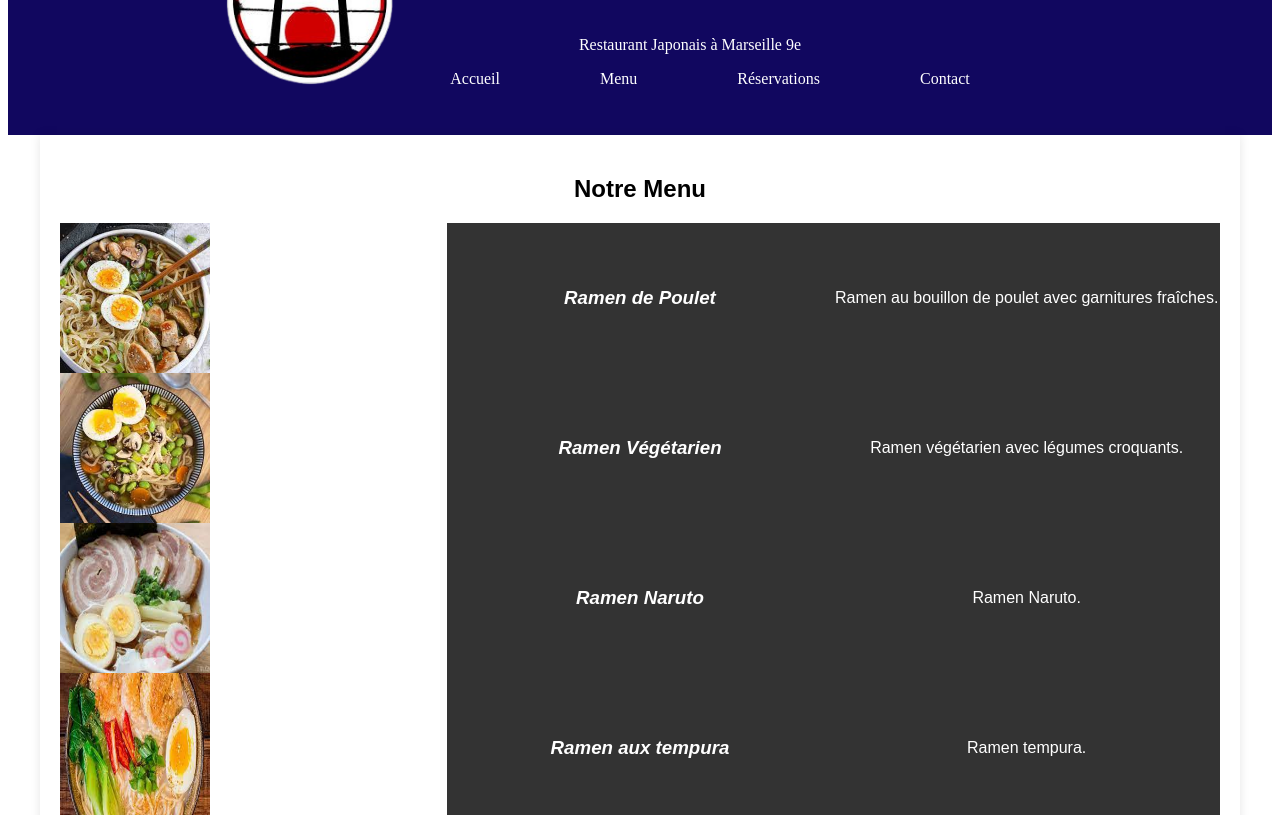
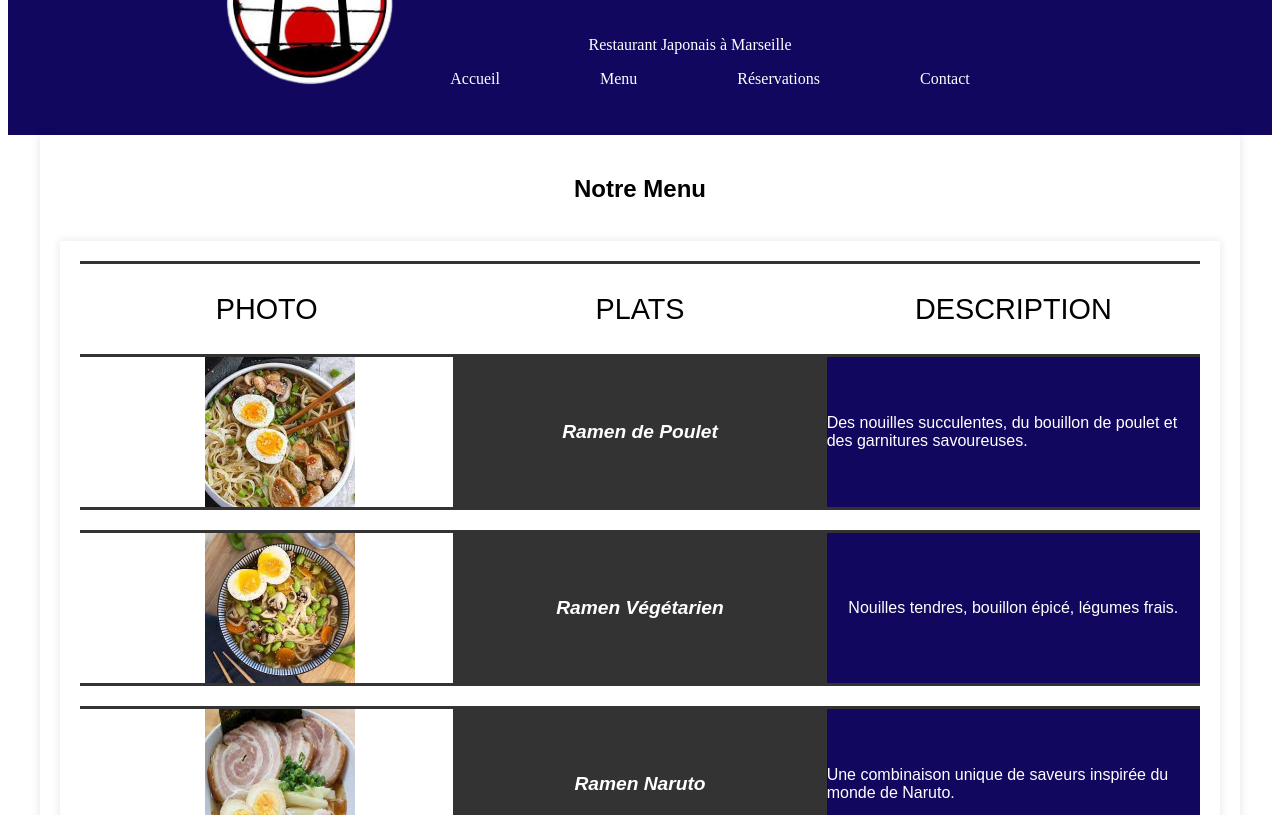
Before and after one commit to Dada-nol/Ramen-master, a plain HTML site: page Ramen master/Pages/menu.html in a window 1280 px wide. Shown: the part 137-952 px from the top of the page. Drawn offline with Linux system fonts and the light colour scheme.

Commit message:
add html

```diff
--- a/Ramen master/Pages/menu.html
+++ b/Ramen master/Pages/menu.html
@@ -3,6 +3,7 @@
 <head>
     <meta charset="UTF-8">
     <meta name="viewport" content="width=device-width, initial-scale=1.0">
+    <meta name="description" content="Restaurant japonais à Marseille dans le 9e arrondissement. Nouveau restaurant. Restaurant asiatique. Restaurant préparant des nombreux plats tel que des sushis, des ramens, des tempura">
     <title>Restaurant Japonais - Marseille 9e</title>
     <link rel="shortcut icon" href="../assets/Images/images-removebg-preview.png" type="image/x-icon">
     <link rel="stylesheet" href="../assets/CSS/main.css">
@@ -15,11 +16,11 @@
     <header>
         <nav>
             <div class="logo">
-                <img src="../assets/Images/images-removebg-preview.png" alt="">
+                <img src="../assets/Images/images-removebg-preview.png" alt="image représentant une porte de style japonaise">
             </div>
             <div>
                 <h1>Ramen master</h1>
-                <p>Restaurant Japonais à Marseille 9e</p>
+                <p>Restaurant Japonais à Marseille</p>
 
                 <ul>
                     <li><a href="index.html">Accueil</a></li>
@@ -35,31 +36,49 @@
 
         <section id="menu">
             <h2>Notre Menu</h2>
+
+            <br/>
+
+            <section>
+                <div class="menu-title">
+                    <div class="photo">
+                        <p>PHOTO</p>
+                    </div>
+                    <div class="plat">
+                        <p>PLATS</p>
+                    </div>
+                    <div class="description">
+                        <p>DESCRIPTION</p>
+                    </div>
+                </div>
+
+
                 <div class="menu-item">
-                <img src="../assets/Images/Sans titre.jpeg" alt="Ramen au poulet">
+                    <img src="../assets/Images/Sans titre.jpeg" alt="Image montrant un plat de sushi ramen au poulet">
                     <h3>Ramen de Poulet</h3>
-                <p>Ramen au bouillon de poulet avec garnitures fraîches.</p>
+                    <p>Des nouilles succulentes, du bouillon de poulet et des garnitures savoureuses.</p>
                 </div>
                 <div class="menu-item">
-                <img src="../assets/Images/végé.jpeg" alt="Ramen végétarien">
+                    <img src="../assets/Images/végé.jpeg" alt="Image montrant un plat de sushi ramen végétarien">
                     <h3>Ramen Végétarien</h3>
-                <p>Ramen végétarien avec légumes croquants.</p>
+                    <p>Nouilles tendres, bouillon épicé, légumes frais.</p>
                 </div>
                 <div class="menu-item">
-                <img src="../assets/Images/naruto.jpeg" alt="Ramen naruto">
+                    <img src="../assets/Images/naruto.jpeg" alt="Image montrant un plat de sushi ramen naruto.">
                     <h3>Ramen Naruto</h3>
-                <p>Ramen Naruto.</p>
+                    <p>Une combinaison unique de saveurs inspirée du monde de Naruto.</p>
                 </div>
                 <div class="menu-item">
-                <img src="../assets/Images/tempura.jpeg" alt="Ramen aux tempura">
+                    <img src="../assets/Images/tempura.jpeg" alt="Image montrant un plat de ramen aux tempura.">
                     <h3>Ramen aux tempura</h3>
-                <p>Ramen tempura.</p>
+                    <p>Des tempuras croustillants ajoutent une touche de perfection à nos nouilles ramen.</p>
                 </div>
                 <div class="menu-item">
-                <img src="../assets/Images/sushi.jpeg" alt="sushi">
+                    <img src="../assets/Images/sushi.jpeg" alt="Image montrant un plat de sushi.">
                     <h3>Sushi</h3>
-                <p>Venez savourer notre gamme de sushi fait maison</p>
+                    <p>Une sélection exquise de sushis frais et délicieux.</p>
                 </div>
+            </section>
 
         </section>
 
@@ -67,7 +86,7 @@
     </main>
 
     <footer>
-        <p>&copy; 2023 Restaurant Japonais - Marseille 9e</p>
+        <p>Copyright - 2023 - Restaurant Japonais - Marseille 9e</p>
     </footer>
 
     <script src="../script.js"></script>
--- a/Ramen master/assets/CSS/menu.css
+++ b/Ramen master/assets/CSS/menu.css
@@ -1,17 +1,47 @@
+
+
+.menu-title {
+    display: grid;
+    grid-template-columns: 1fr 1fr 1fr;
+    grid-template-areas: "photo title description";
+    border-top: #333 solid 3px;
+    font-size: 1.50rem;
+}
+
+.photo {
+    grid-area: photo;
+    font-size: larger;
+
+}
+
+.plat {
+    grid-area: title;
+    font-size: larger;
+
+}
+
+.description {
+    grid-area: description;
+    font-size: larger;
+
+}
+
 .menu-item {
     display:grid;
     grid-template-columns: 1fr 1fr 1fr;
     grid-template-areas: "left-column center-column right-column";
+    margin-bottom: 20px;
+    border-top: #333 solid 3px;
+    border-bottom: #333 solid 3px;
 }
 
 .menu-item img {
     grid-area: left-column;
     block-size: 100%;
-    background-color: #333 ;
     color: white;
     width: 150px;
     height: 150px;
-    margin: 0;
+    margin-left: 125px;
 }
 
 .menu-item h3 {
@@ -19,13 +49,14 @@
     block-size: 100%;
     background-color: #333;
     color: white;
+    font-size: larger;
     margin: 0;
 }
 
 .menu-item p {
     grid-area: right-column;
     block-size: 100%;
-    background-color: #333 ;
+    background-color: #11075f ;
     color: white;
     margin: 0;
 }
--- a/Ramen master/script.js
+++ b/Ramen master/script.js
@@ -1,4 +1,3 @@
- // JavaScript pour gérer la soumission du formulaire de réservation
  const reservationForm = document.getElementById('reservationForm');
  reservationForm.addEventListener('submit', (event) => {
      event.preventDefault();
@@ -12,11 +11,5 @@
           body: JSON.stringify({ name, date, time }),
           headers: { 'Content-Type': 'application/json' },
       })
-      .then(response => response.json())
-      .then(data => {
-          alert('Réservation confirmée !');
-      })
-      .catch(error => {
-          alert("Une erreur s'est produite lors de la réservation.")
-      });
+
  });
```
Also changed, not shown: Ramen master/Pages/contact.html (+4 -3 lines), Ramen master/Pages/index.html (+10 -14 lines), Ramen master/Pages/reservation.html (+5 -4 lines), Ramen master/assets/CSS/style.css (+0 -18 lines). Lines whose indentation alone changed are shown as unchanged.
